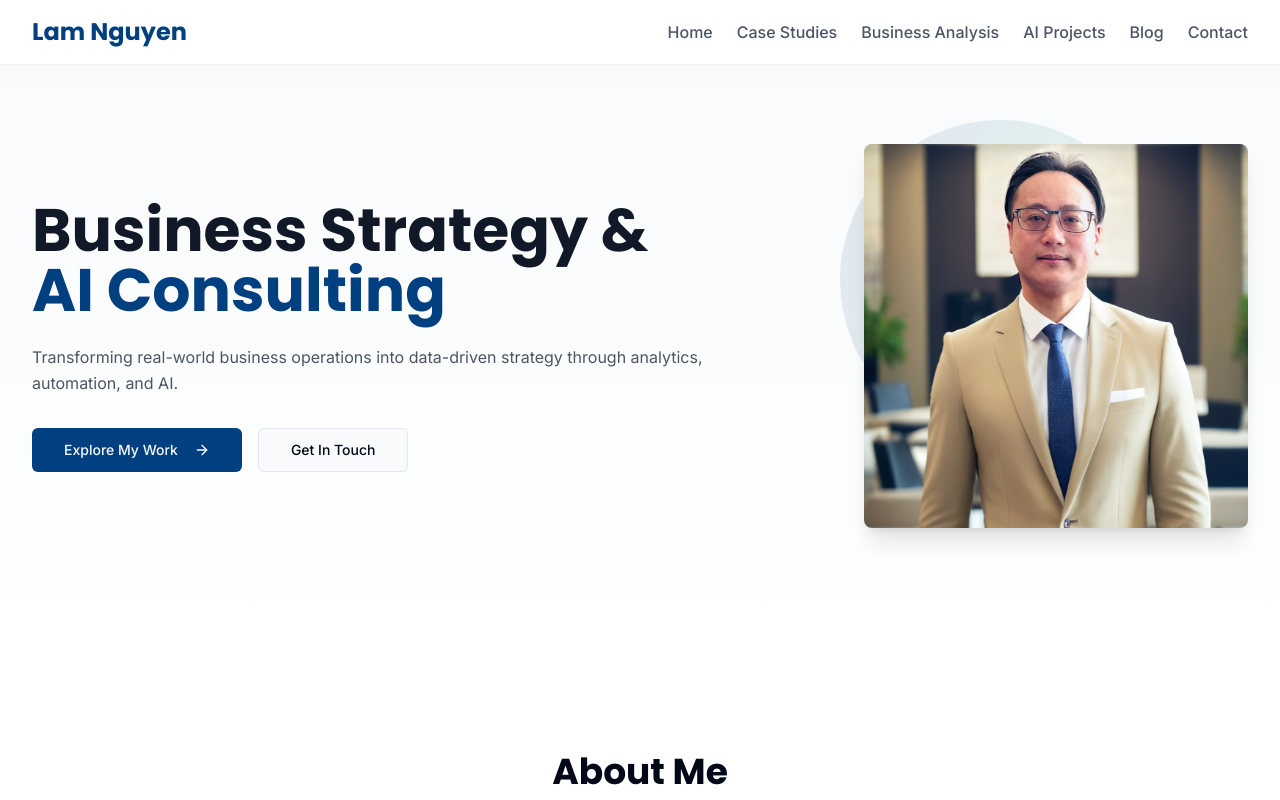
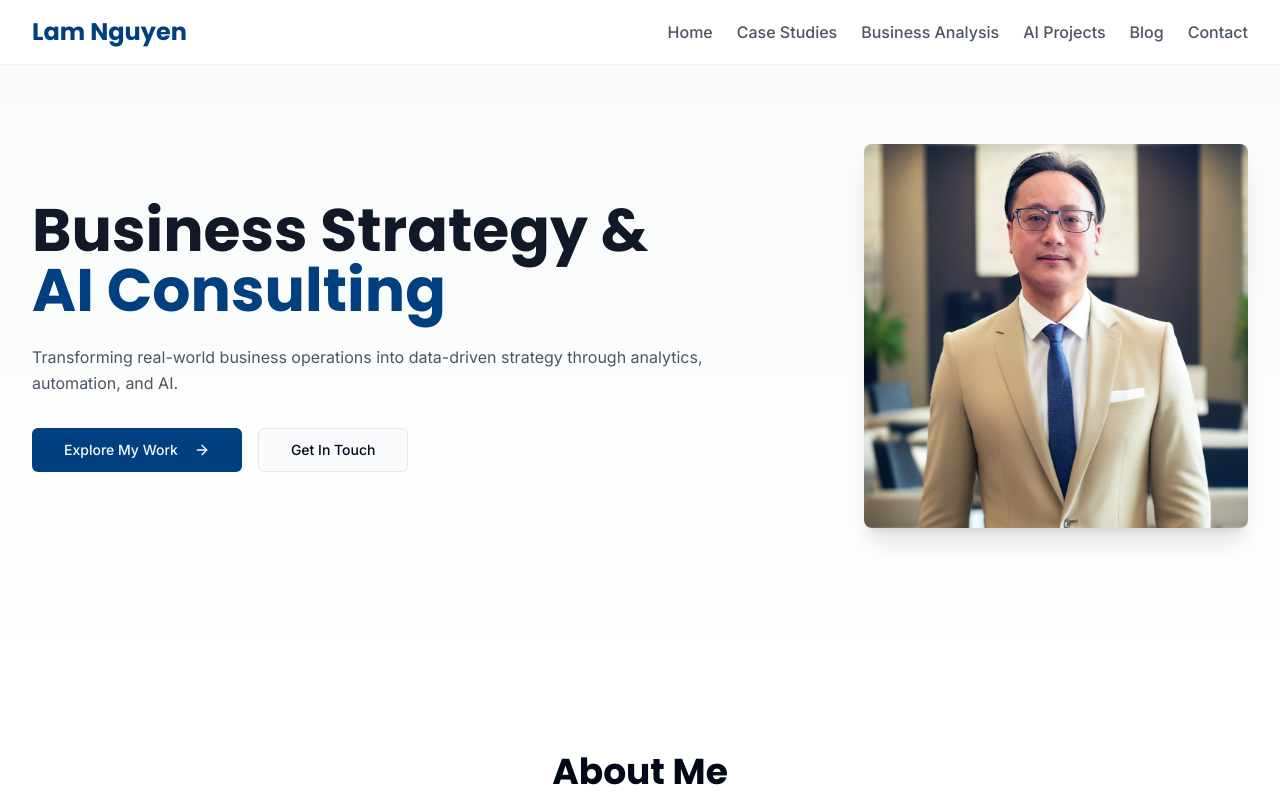
Before and after one commit to Tonyprojects2412/Tony-Lam-Nguyen, a React (Vite) app: page / in a window 1280 px wide. Shown: the top 800 px of the page. Built offline with nearby package versions, Linux system fonts and the light colour scheme.

Commit message:
Visual edit in Lovable
Edited UI in Lovable

```diff
--- a/src/components/home/Hero.tsx
+++ b/src/components/home/Hero.tsx
@@ -31,7 +31,7 @@ const Hero = () => {
           </div>
 
           <div className="relative">
-            <div className="w-64 h-64 md:w-80 md:h-80 rounded-full bg-gradient-to-r from-primary to-accent opacity-10 absolute -top-6 -left-6"></div>
+
             <div className="relative z-10 rounded-lg overflow-hidden shadow-xl">
               <img src="/lovable-uploads/2afced3f-41f9-4ac1-9c37-8487330672e3.png" alt="Lam Nguyen - Business Strategy & AI Consultant" className="w-72 h-72 md:w-96 md:h-96 object-cover" />
             </div>
```
